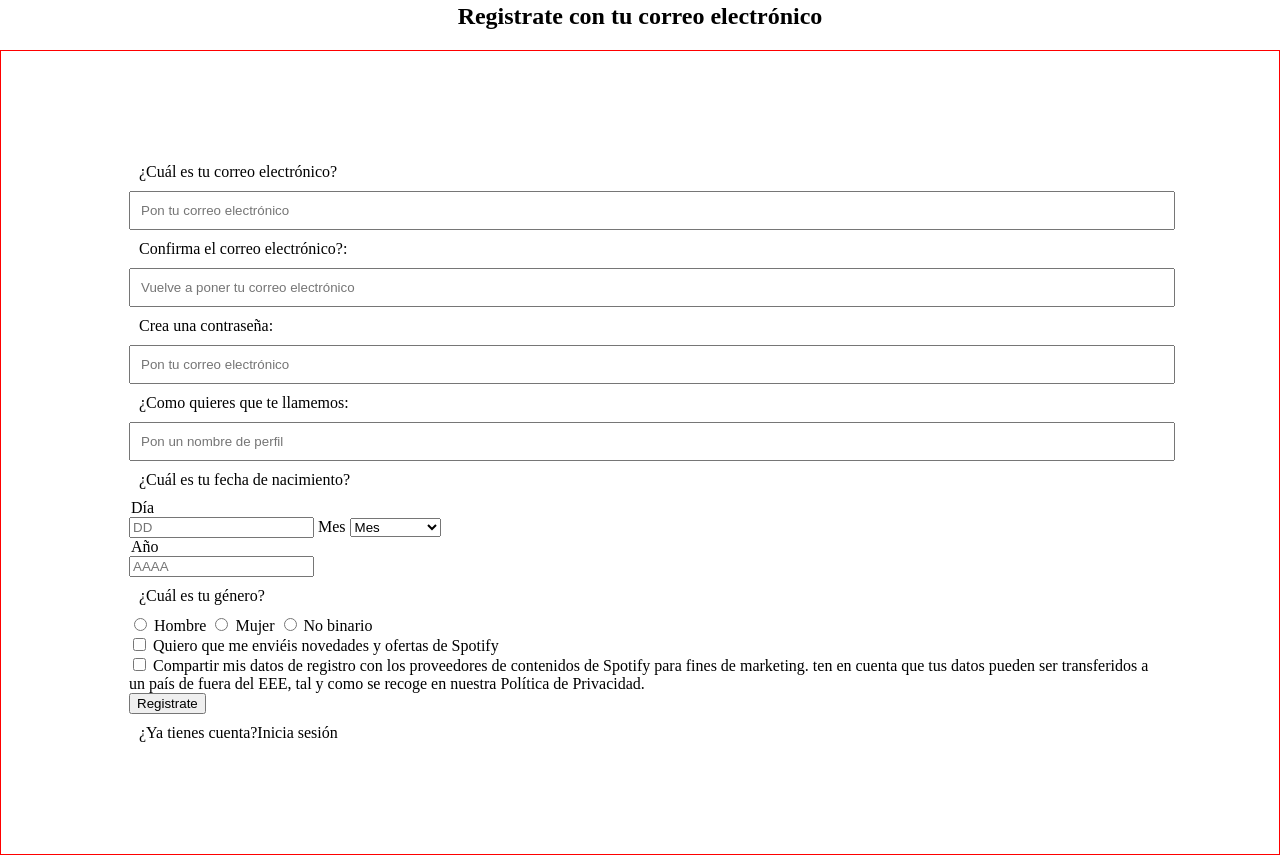
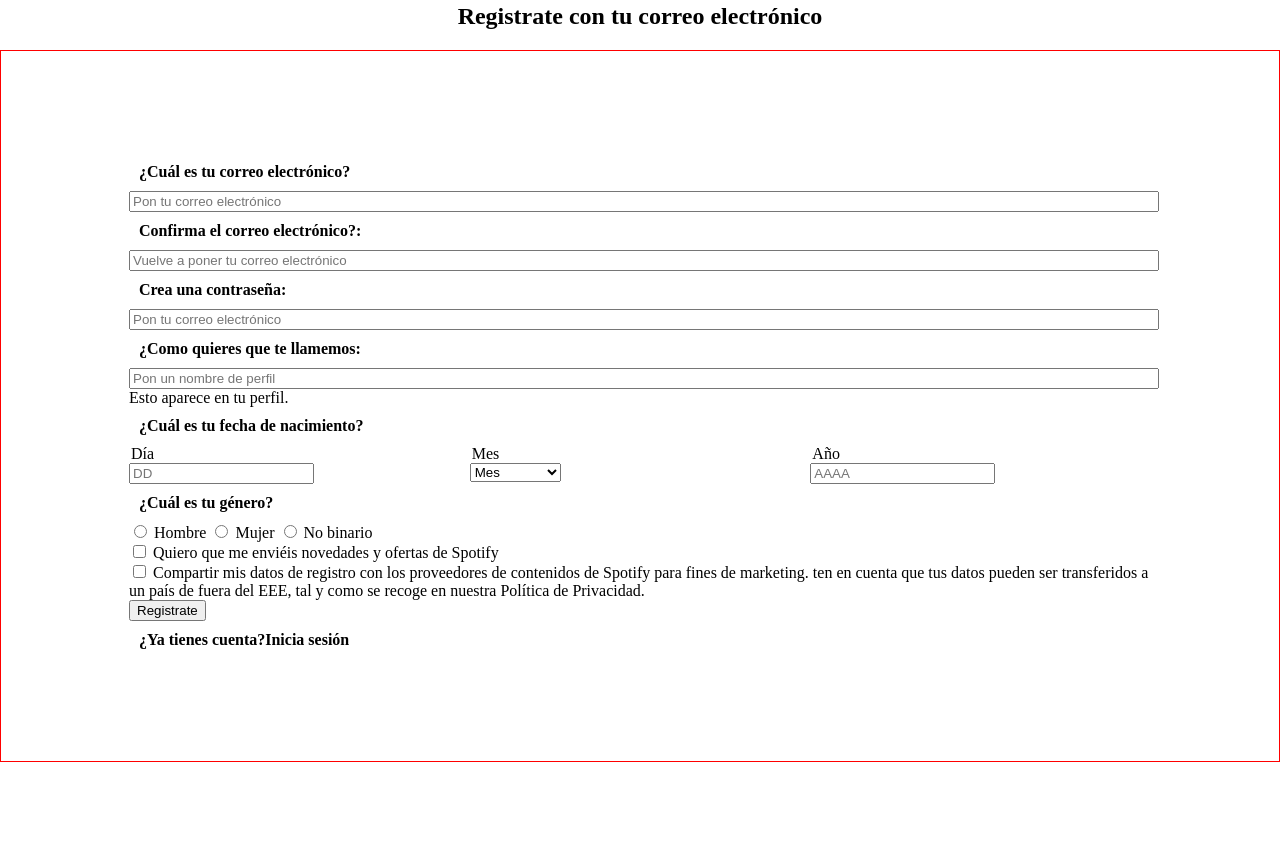
Before and after one commit to Adalab/promo-p-modulo-1-pair-9-spotify-2, a website: page src/html/signup.html in a window 1280 px wide. Shown: the part 483-1338 px from the top of the page. After the commit the page ends 1245 px from the top, so only its background shows below. Drawn offline with nearby package versions, Linux system fonts and the light colour scheme; files that its build step writes are made by us from their sources; files whose address does not match are found by name.

Commit message:
Continued work in form

```diff
--- a/src/html/signup.html
+++ b/src/html/signup.html
@@ -40,6 +40,7 @@
             <input class="main__form-info" id="confiremail" name="confiremail" type="email"
                 placeholder="Vuelve a poner tu correo electrónico" />
             <!-- </div>
+
             <div> -->
             <legend class="main__form-legend">Crea una contraseña:</legend>
             <!-- <label for="password">Crea una contraseña:</label> -->
@@ -47,19 +48,27 @@
                 placeholder="Pon tu correo electrónico" />
             <!-- </div>
             <div> -->
+
             <legend class="main__form-legend">¿Como quieres que te llamemos:</legend>
-            <!-- <label for="name">¿Como quieres que te llamemos:</label> -->
-            <input class="main__form-info" id="name" name="name" type="text" placeholder="Pon un nombre de perfil" />
-            <!-- </div>
-            <div> -->
+            <input class="main__form-info" id="name" name="name" type="text" placeholder="Pon un nombre de perfil"/>
+                <label for="name">Esto aparece en tu perfil.</label>
+            <!-- </div> -->
+
+            <!-- <div> -->
             <legend class="main__form-legend">¿Cuál es tu fecha de nacimiento?</legend>
+
             <div class="main__form-legend-birthday">
-                <legend>Día</legend>
+                <div class="main__form-legend-birthday-day">
                     <!-- <label for="day">Día</label> -->
-                <input class="main__form-legend-birthday-day" id="day" name="day" type="number" placeholder="DD" />
+                    <legend for="day">Día</legend>
 
-                <label for="month">Mes</label>
-                <select class="main__form-legend-birthday-month" name="month" id="month">
+                    <input id="day" name="day" type="number" placeholder="DD" />
+                </div>
+
+                <div class="main__form-legend-birthday-month">
+                    <!-- <label for="month">Mes</label> -->
+                    <legend>Mes</legend>
+                    <select name="month" id="month">
                         <option disabled selected value="">Mes</option>
                         <option value="january">Enero</option>
                         <option value="february">Febrero</option>
@@ -74,13 +83,19 @@
                         <option value="november">Noviembre</option>
                         <option value="december">Diciembre</option>
                     </select>
+                </div>
 
+                <div class="main__form-legend-birthday-year">
                     <legend>Año</legend>
                     <!-- <label for="day">Año</label> -->
-                <input class="main__form-legend-birthday-year" id="year" name="year" type="number" placeholder="AAAA" />
+                    <input id="year" name="year" type="number" placeholder="AAAA" />
                 </div>
-            <!-- </div>
-            <div> -->
+
+            </div>
+
+            <!-- </div> -->
+            <!-- <div> -->
+
             <legend class="main__form-legend">¿Cuál es tu género?</legend>
             <input type="radio" id="gender" name="gender" />
             <label for="gender">Hombre</label>
--- a/src/scss/layout/_main-banner.scss
+++ b/src/scss/layout/_main-banner.scss
@@ -4,6 +4,7 @@
   background: #1d75de;
   flex-direction: column;
   padding: 150px 15px 15px 15px;
+  width: 100vw;
 
   & h1 {
     margin: 0px;
@@ -44,7 +45,6 @@
   }
 }
 
-
 @media all and (min-width: 1000px) {
   .banner {
     background: #1d75de url(../images/premium_dancer.png) no-repeat right bottom;
--- a/src/scss/signup.scss
+++ b/src/scss/signup.scss
@@ -47,23 +47,25 @@ header {
 
   &__form {
     border: 1px solid red;
-      padding: 8% 10%;
+    padding: 8% 10%;
   }
 }
 
 .main__form-info {
-  padding: 10px;
+  // padding: 10px;
   width: 100%;
 }
 
 .main__form-legend {
   padding: 10px;
+  font-weight: 600;
 }
 
-// .main__form-legend-birthday {
-//   // display: flex;
-//   // flex-wrap: wrap;
-// }
+.main__form-legend-birthday {
+  display: grid;
+  grid-template-columns: 1fr 1fr 1fr;
+  width: 100%;
+}
 
 // .main__form-legend-birthday-day {
 //   // border: 1px solid red;
```
Also changed, not shown: src/scss/layout/_header.scss (+5 -5 lines). Lines whose indentation alone changed are shown as unchanged.
